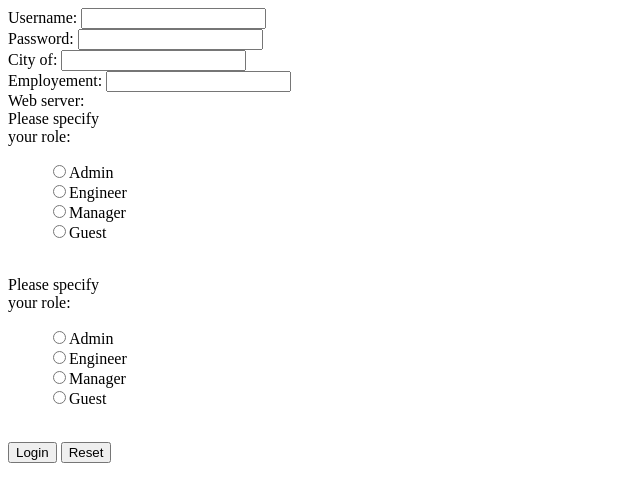
After one commit to A19MariaGM/2022-DWCS-A19MariaGM, a PHP site: page /garcia_miras_maria_del_pilar_tarefa_3_10.php in a window 1280 px wide. The commit adds this page. Shown: the top 502 px of the page, without its empty margins (0-640 px from the left). Run offline with PHP 8.4, Linux system fonts and the light colour scheme.

Commit message:
commit en clase

```diff
--- /dev/null
+++ b/garcia_miras_maria_del_pilar_tarefa_3_10.php
@@ -0,0 +1,42 @@
+<!DOCTYPE html>
+<html lang="en">
+
+<head>
+    <meta charset="UTF-8">
+    <meta http-equiv="X-UA-Compatible" content="IE=edge">
+    <meta name="viewport" content="width=device-width, initial-scale=1.0">
+    <title>Document</title>
+</head>
+
+<body>
+    <form action="<?php echo htmlspecialchars($_SERVER["PHP_SELF"]); ?>" method="post">
+        Username: <input type="text" name="username"><br>
+        Password: <input type="text" name="password"><br>
+        City of: <input type="text" name="city"><br>
+        Employement: <input type="text" name="city"><br>
+        Web server:
+
+        <br>
+        Please specify <br> your role:
+        <ul style="list-style-type: none">
+            <li><input type="radio" name="admin" value="Admin">Admin</li>
+            <li><input type="radio" name="engineer" value="Engineer">Engineer</li>
+            <li><input type="radio" name="manager" value="Manager">Manager</li>
+            <li><input type="radio" name="guest" value="Guest">Guest</li>
+        </ul>
+        <br>
+        Please specify <br> your role:
+        <ul style="list-style-type: none">
+            <li><input type="radio" name="admin" value="Admin">Admin</li>
+            <li><input type="radio" name="engineer" value="Engineer">Engineer</li>
+            <li><input type="radio" name="manager" value="Manager">Manager</li>
+            <li><input type="radio" name="guest" value="Guest">Guest</li>
+        </ul>
+        <br>
+        <input type="submit" value="Login">
+        <input type="submit" value="Reset">
+    </form>
+
+</body>
+
+</html>
```
Also changed, not shown: form/compra.php (deleted, +0 -7 lines), form/garcia_miras_maria_del_pilar_tarefa_3_9.html (deleted, +0 -22 lines), garcia_miras_maria_del_pilar_tarefa_3_9.php (+13 -2 lines), garcia_miras_maria_del_pilar_tarefa_3_9_b.php (added, +66 -0 lines).
